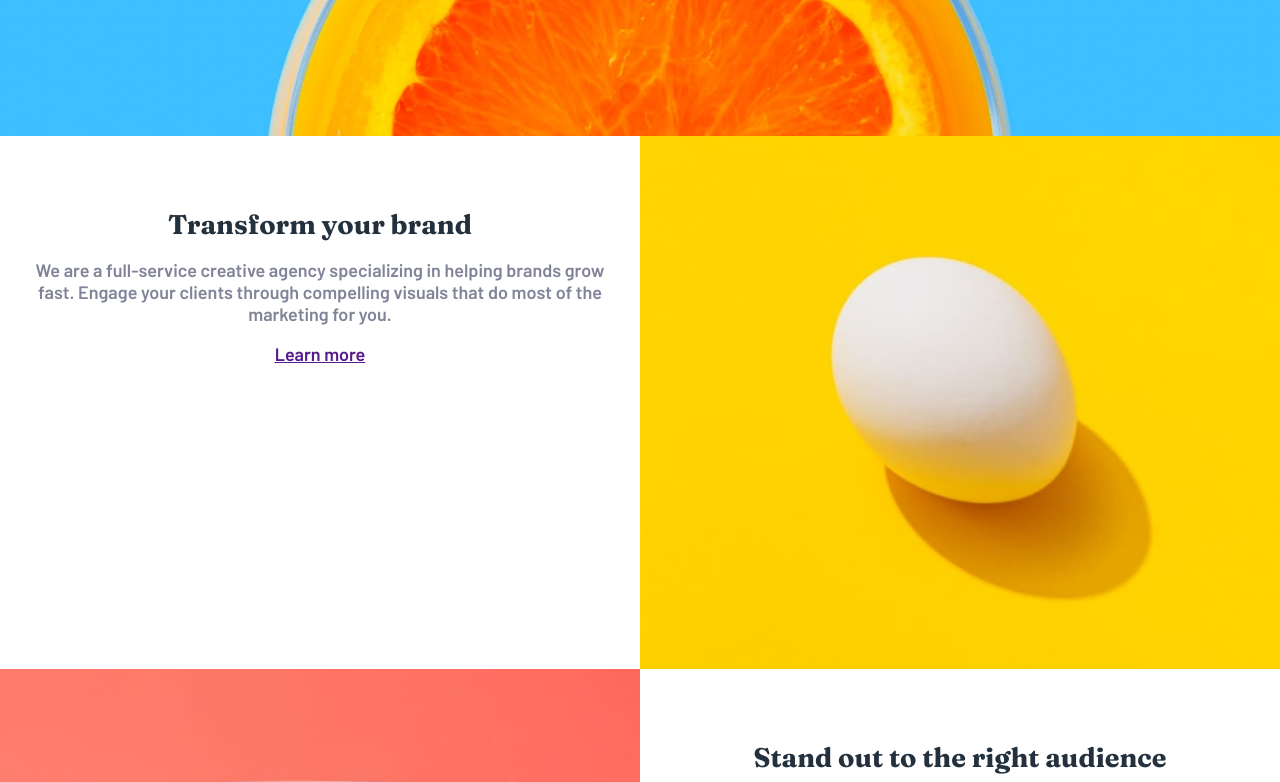
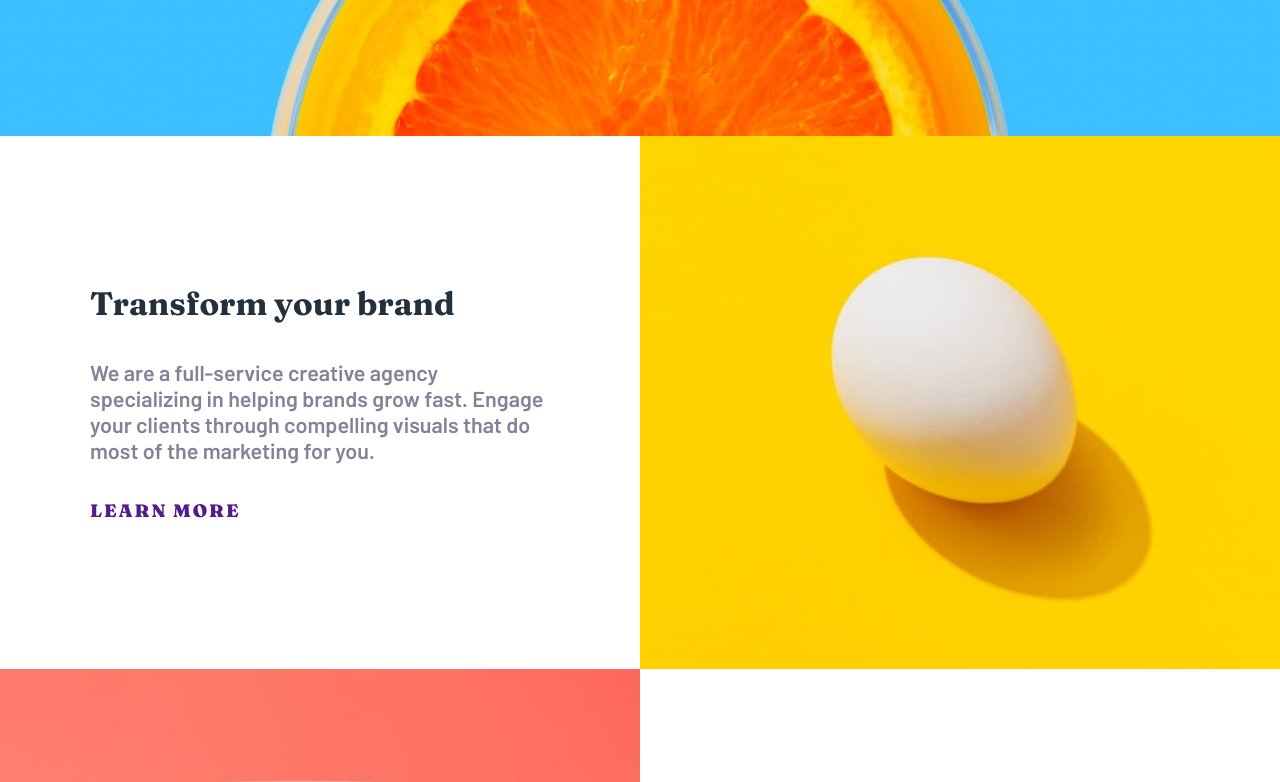
Before and after one commit to mrbasel/sunnyside-agency-landing-page, a plain HTML site: page index.html in a window 1280 px wide. Shown: the part 520-1302 px from the top of the page. Drawn offline with Linux system fonts and the light colour scheme.

Commit message:
Responsive grid box and other stuff

```diff
--- a/styles.css
+++ b/styles.css
@@ -46,7 +46,6 @@ button {
 }
 
 .intro-section {
-  /* min-height: 500px; */
   padding-bottom: 16rem;
   background: no-repeat url(images/mobile/image-header.jpg);
   background-position: center;
@@ -92,37 +91,39 @@ button {
 .main-section {
   display: grid;
   grid-template-columns: 1fr;
-  /* gap: 0; */
 }
 
 .grid-box {
+  display: flex;
+  flex-direction: column;
+  justify-content: center;
+  gap: 2rem;
+  padding: 5rem 2rem;
   background-color: var(--white);
-  padding: 3rem 0.5rem;
   text-align: center;
-  /* border: 1px solid black; */
 }
 
 .grid-box h2 {
+  font-size: 1.8rem;
   color: var(--dark-desaturated-blue);
 }
 
 .grid-box p {
+  font-size: 1.2rem;
   color: var(--dark-grayish-blue);
 }
 
-.grid-box * {
-  margin: 1rem;
+.grid-box a {
+  font-family: "Fraunces", serif;
+  text-decoration: none;
+  text-transform: uppercase;
+  font-weight: 900;
+  letter-spacing: 2px;
 }
 
 .image-box {
   margin: 0;
   padding: 0;
-}
-
-.image-box img {
-  /* max-width: 600px; */
-  /* max-height: 500px; */
-  /* aspect-ratio: 16 / 9; */
 }
 
 .desktop {
@@ -240,12 +241,17 @@ button {
 
   .intro-section {
     background: no-repeat url(images/desktop/image-header.jpg);
-    background-position: 0 80%;
+    background-position: center;
     background-size: cover;
   }
 
   .main-section {
     grid-template-columns: 1fr 1fr;
+  }
+
+  .grid-box {
+    padding: 1rem 5rem;
+    text-align: left;
   }
 
   .mobile {
@@ -270,10 +276,23 @@ button {
   .images-section {
     grid-template-columns: repeat(4, 1fr);
   }
+
+  .page-footer nav {
+    justify-content: center;
+    gap: 4rem;
+  }
 }
 
 @media screen and (max-width: 600px) {
-  html, body {
+  html,
+  body {
     font-size: 14px;
   }
 }
+
+@media screen and (min-width: 800px) and (max-width: 950px) {
+  .grid-box {
+    padding: 0 1rem;
+    gap: 1rem;
+  }
+}
```
